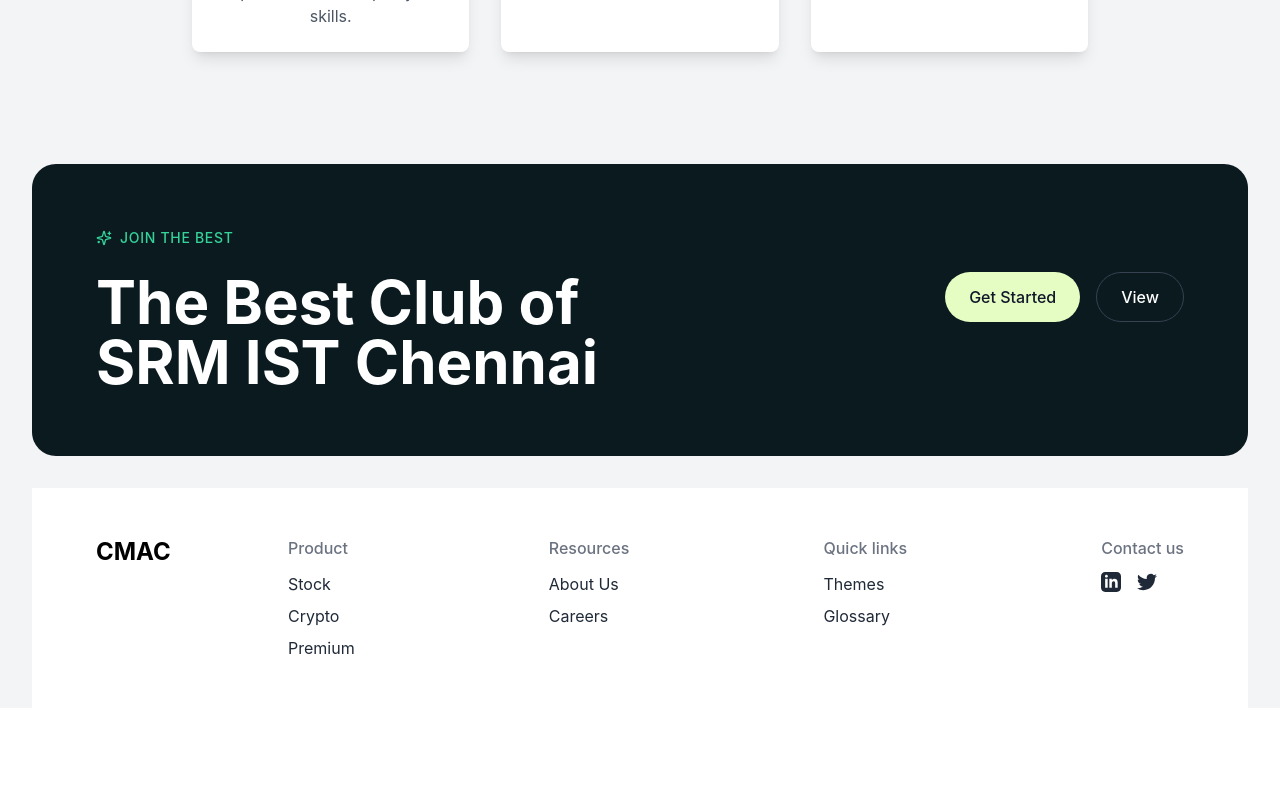
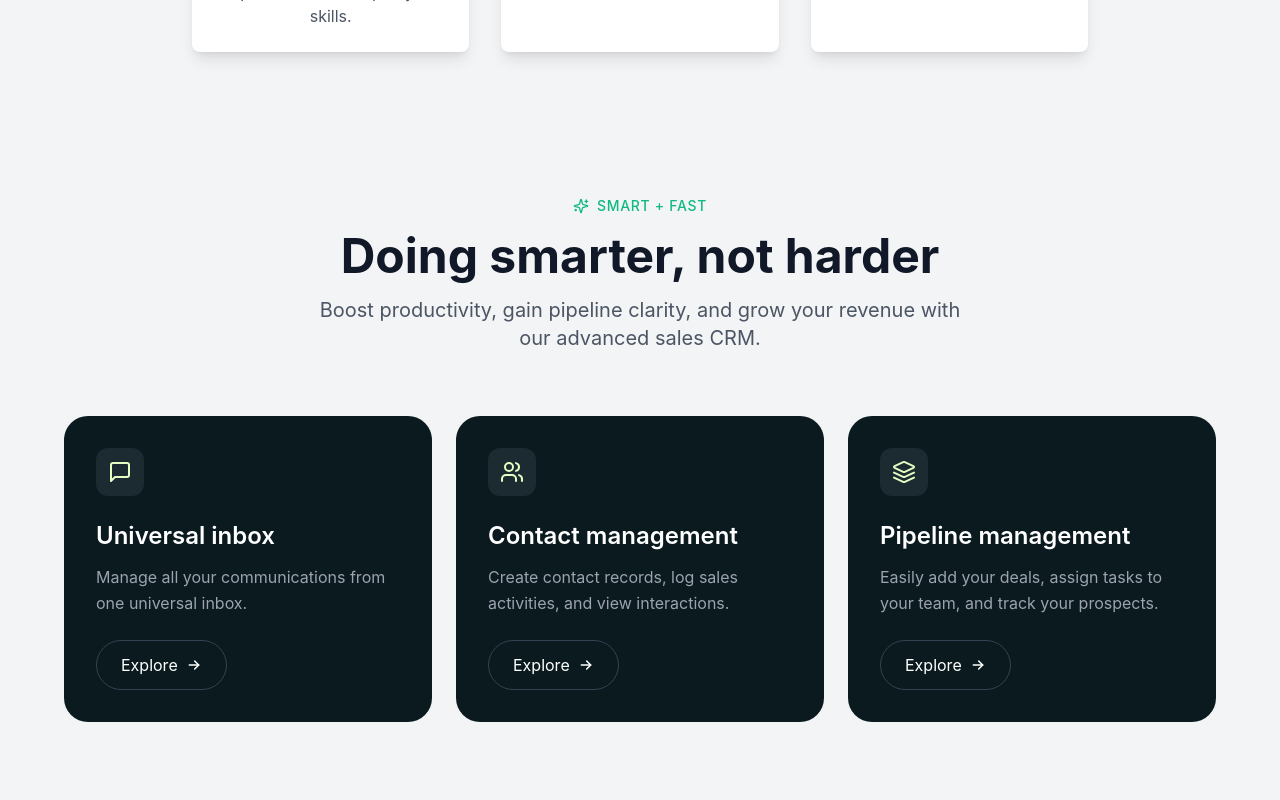
Before and after one commit to Sai-404/cmac-website, a React (Vite) app in the folder client/: page / in a window 1280 px wide. Shown: the part 580-1380 px from the top of the page. Before the commit the page ends 1288 px from the top, so only its background shows below. Built offline with nearby package versions, Linux system fonts and the light colour scheme.

Commit message:
feat: add Features component and integrate it into Home layout

```diff
--- /dev/null
+++ b/client/src/Components/Features.jsx
@@ -0,0 +1,74 @@
+import React from 'react';
+import { Sparkles, MessageSquare, Users, Layers } from 'lucide-react';
+
+const FeatureCard = ({ icon: Icon, title, description }) => (
+  <div className="bg-[#0A1A1F] p-8 rounded-3xl flex flex-col gap-6">
+    <div className="bg-[#1C2B31] w-12 h-12 rounded-xl flex items-center justify-center">
+      <Icon className="text-[#E5FCC2] w-6 h-6" />
+    </div>
+
+    <div className="space-y-3">
+      <h3 className="text-white text-2xl font-semibold">{title}</h3>
+      <p className="text-gray-400 leading-relaxed">{description}</p>
+    </div>
+
+    <button className="flex items-center gap-2 text-white border border-gray-700 rounded-full px-6 py-3 w-fit hover:bg-gray-800 transition-colors">
+      Explore
+      <svg width="16" height="16" viewBox="0 0 16 16" fill="none" xmlns="http://www.w3.org/2000/svg">
+        <path d="M3.33334 8H12.6667" stroke="currentColor" strokeWidth="1.5" strokeLinecap="round" strokeLinejoin="round"/>
+        <path d="M8.66667 4L12.6667 8L8.66667 12" stroke="currentColor" strokeWidth="1.5" strokeLinecap="round" strokeLinejoin="round"/>
+      </svg>
+    </button>
+  </div>
+);
+
+const Features = () => {
+  const features = [
+    {
+      icon: MessageSquare,
+      title: "Universal inbox",
+      description: "Manage all your communications from one universal inbox."
+    },
+    {
+      icon: Users,
+      title: "Contact management",
+      description: "Create contact records, log sales activities, and view interactions."
+    },
+    {
+      icon: Layers,
+      title: "Pipeline management",
+      description: "Easily add your deals, assign tasks to your team, and track your prospects."
+    }
+  ];
+
+  return (
+    <div className="w-full py-16 px-4">
+      <div className="max-w-6xl mx-auto">
+        {/* Header */}
+        <div className="text-center mb-16 space-y-4">
+          <div className="flex items-center justify-center gap-2 text-emerald-500 mb-4">
+            <Sparkles size={16} />
+            <span className="text-sm font-medium tracking-wider uppercase">SMART + FAST</span>
+          </div>
+
+          <h2 className="text-4xl md:text-5xl font-bold text-gray-900">
+            Doing smarter, not harder
+          </h2>
+
+          <p className="text-gray-600 text-xl max-w-2xl mx-auto">
+            Boost productivity, gain pipeline clarity, and grow your revenue with our advanced sales CRM.
+          </p>
+        </div>
+
+        {/* Features Grid */}
+        <div className="grid grid-cols-1 md:grid-cols-2 lg:grid-cols-3 gap-6">
+          {features.map((feature, index) => (
+            <FeatureCard key={index} {...feature} />
+          ))}
+        </div>
+      </div>
+    </div>
+  );
+};
+
+export default Features;
--- a/client/src/Components/Home.jsx
+++ b/client/src/Components/Home.jsx
@@ -6,6 +6,7 @@ import '../index.css';
 import Footer from "./Footer.jsx";
 import WhatsApp from "./WhatsApp.jsx";
 import Numbers from "./Numbers.jsx";
+import Features from "./Features.jsx";
 
 const Home = () => {
   return (
@@ -14,6 +15,7 @@ const Home = () => {
         <Header/>
         <Hero/>
         <Numbers/>
+        <Features/>
         <div className="my-8">
           <WhatsApp/>
         </div>
```
